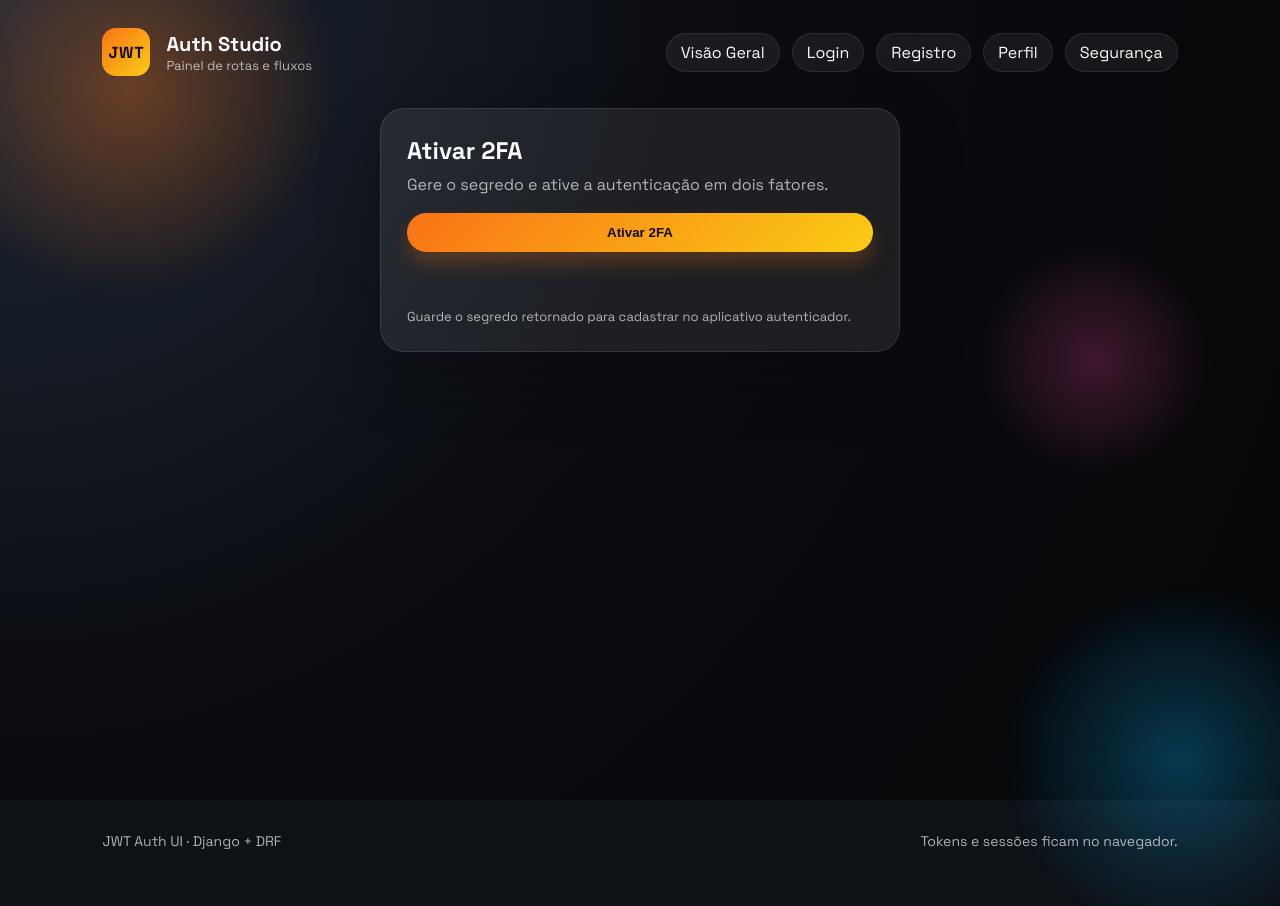
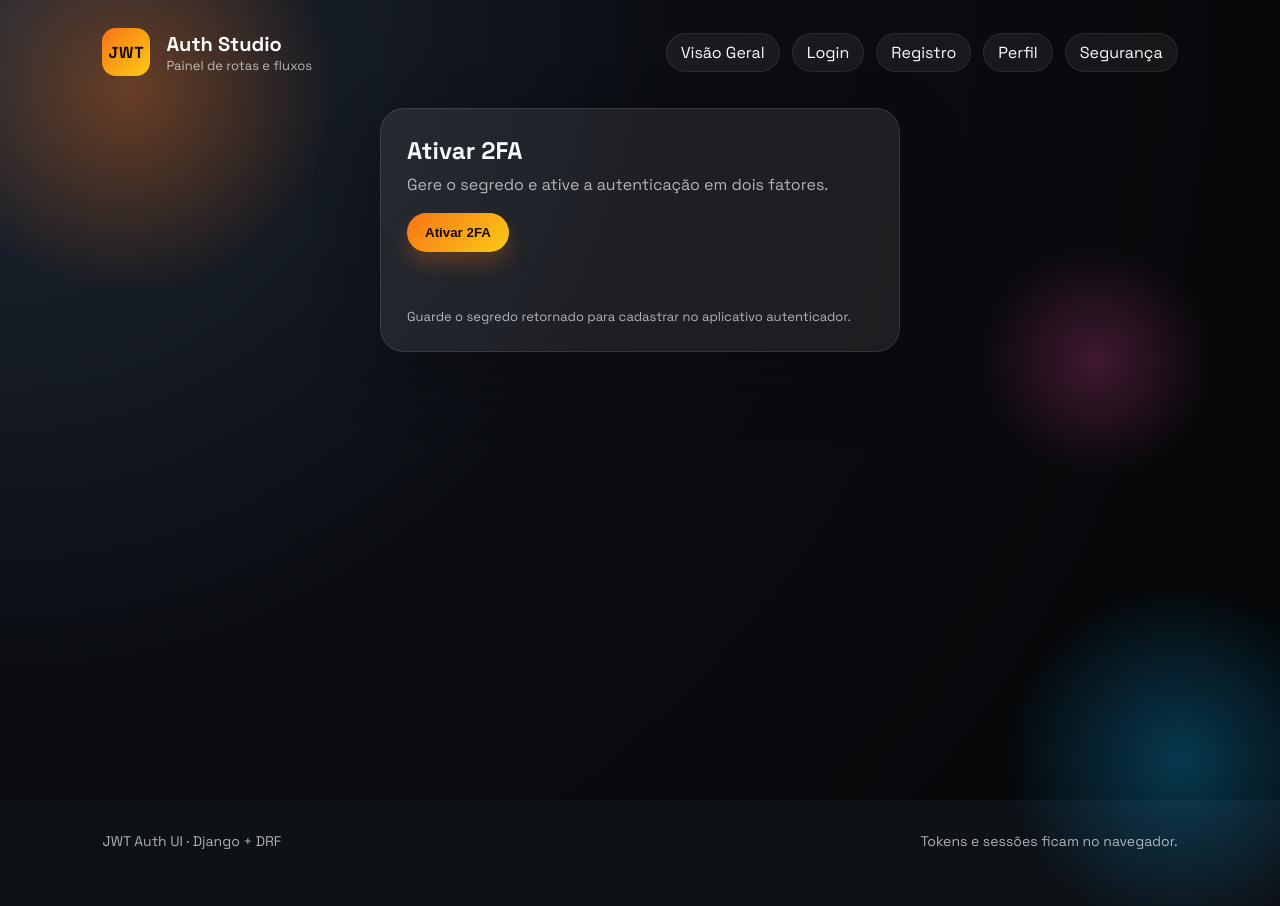
Before and after one commit to gleydson-silv/jwt_authentication, a Django app: page /app/2fa/enable/ in a window 1280 px wide. Run offline with Django 5.2, Linux system fonts and the light colour scheme.

Commit message:
Adiciona estilização ao botão

```diff
--- a/users/static/users/app.css
+++ b/users/static/users/app.css
@@ -240,6 +240,12 @@ body {
   gap: 14px;
 }
 
+.form .button {
+  justify-self: start;
+  width: fit-content;
+  max-width: 100%;
+}
+
 .field {
   display: grid;
   gap: 8px;
```
